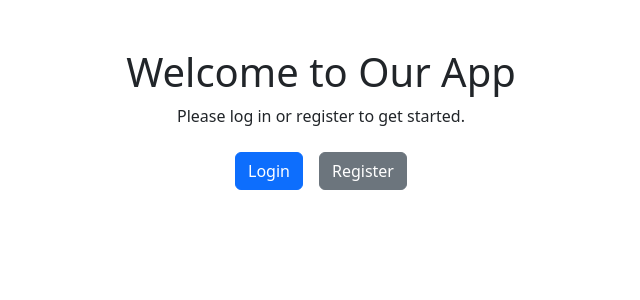
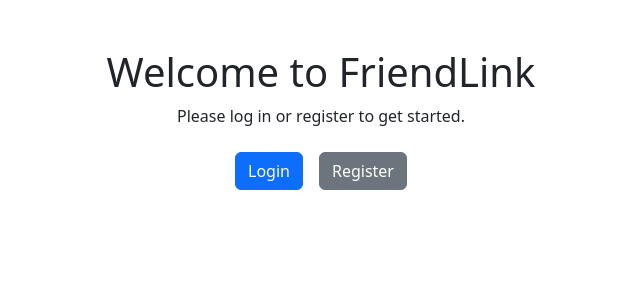
Before and after one commit to Baish34/Social-Media-App, a React (Create React App) app: page / in a window 1280 px wide. Shown: the top 300 px of the page, without its empty margins (319-959 px from the left). Built offline with nearby package versions, Linux system fonts and the light colour scheme.

Commit message:
fixed some error

```diff
--- a/src/components/Auth/Login.js
+++ b/src/components/Auth/Login.js
@@ -10,7 +10,7 @@ const Login = () => {
 
   const handleLogin = (e) => {
     e.preventDefault();
-    dispatch(loginUser({ email, password, secret: "your-secret-key" }));
+    dispatch(loginUser({ email, password, secret: "supersecretkey" }));
   };
 
   return (
--- a/src/components/LandingPage.js
+++ b/src/components/LandingPage.js
@@ -4,7 +4,7 @@ import { Link } from "react-router-dom";
 const LandingPage = () => {
   return (
     <div className="container text-center p-5">
-      <h1>Welcome to Our App</h1>
+      <h1>Welcome to FriendLink</h1>
       <p>Please log in or register to get started.</p>
       <div className="mt-4">
         <Link to="/login" className="btn btn-primary me-3">
```
